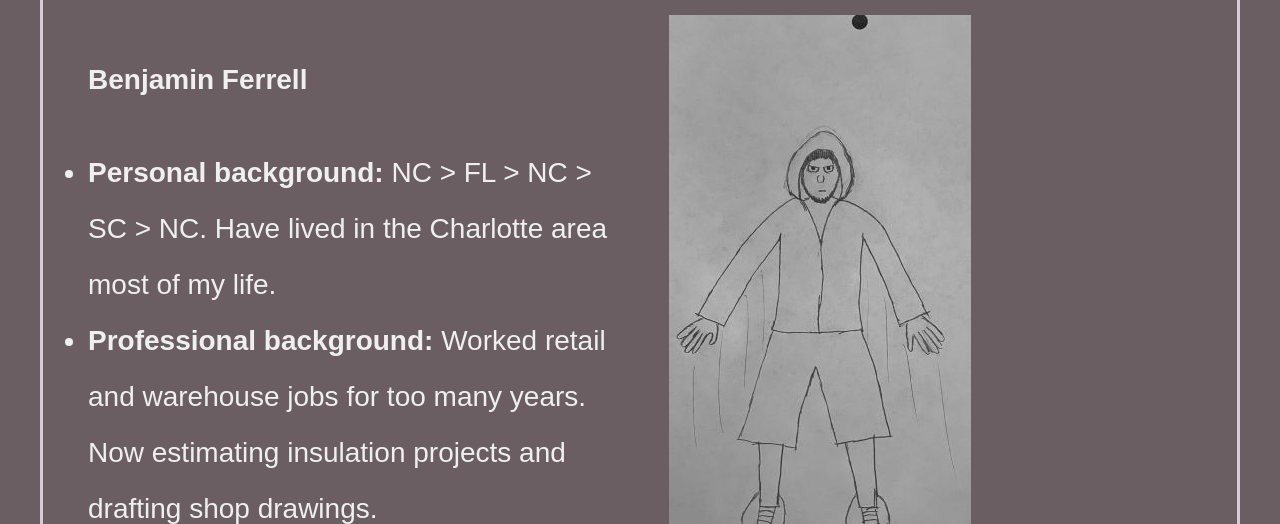
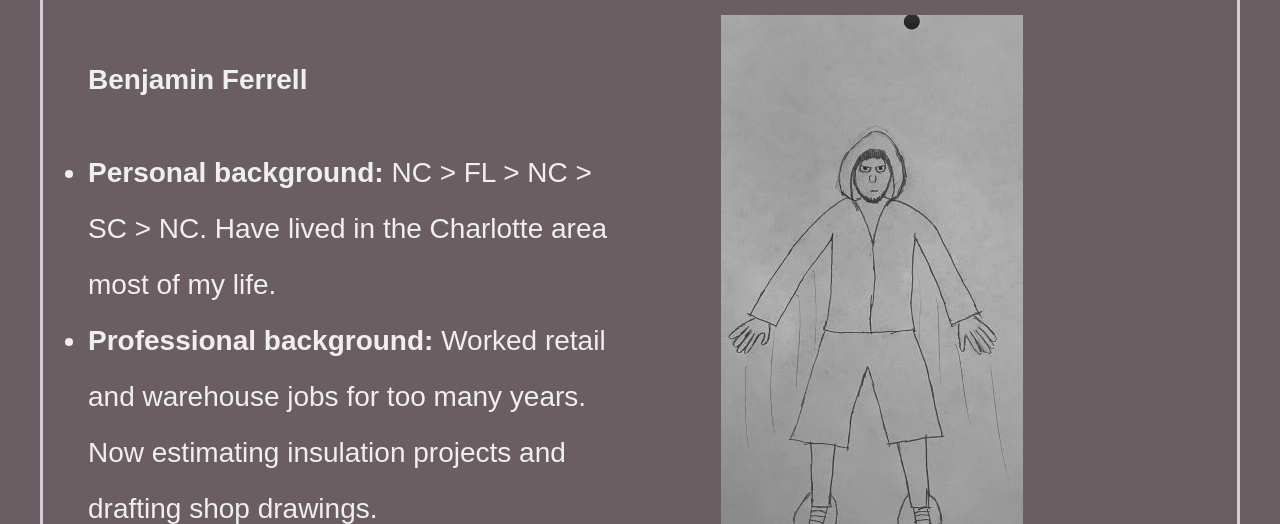
Before and after one commit to bferrel6/web215, a plain HTML site: page introduction.html in a window 1280 px wide. Shown: the part 276-800 px from the top of the page. Drawn offline with Linux system fonts and the light colour scheme.

Commit message:
Update default.css
intro img adjustment

```diff
--- a/styles/default.css
+++ b/styles/default.css
@@ -48,6 +48,10 @@ main figure{
 	grid-column-start: 2;
 	grid-row-start: 2;
 	margin-left: 50px;
+}
+
+figure img {
+	margin-left: 10%;
 }
 
 figcaption{
```
